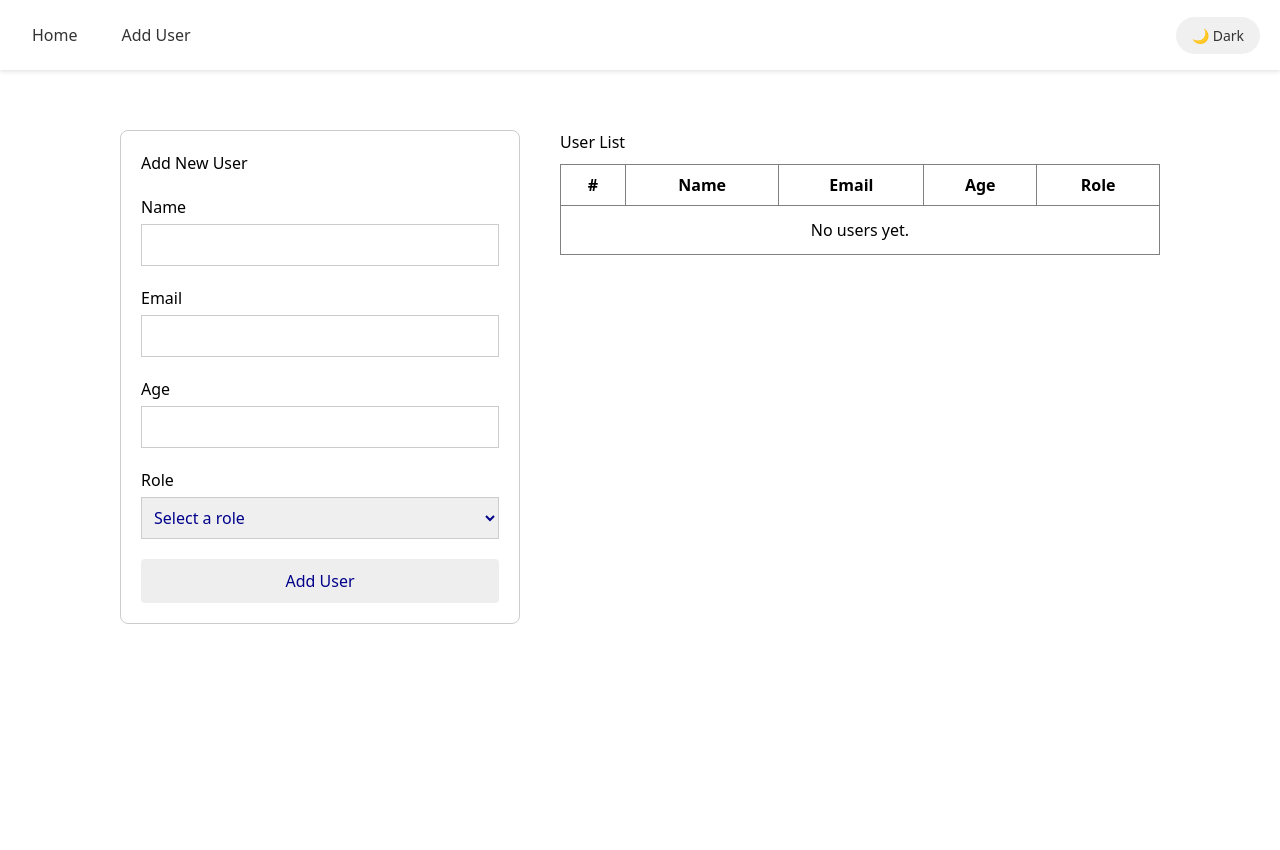
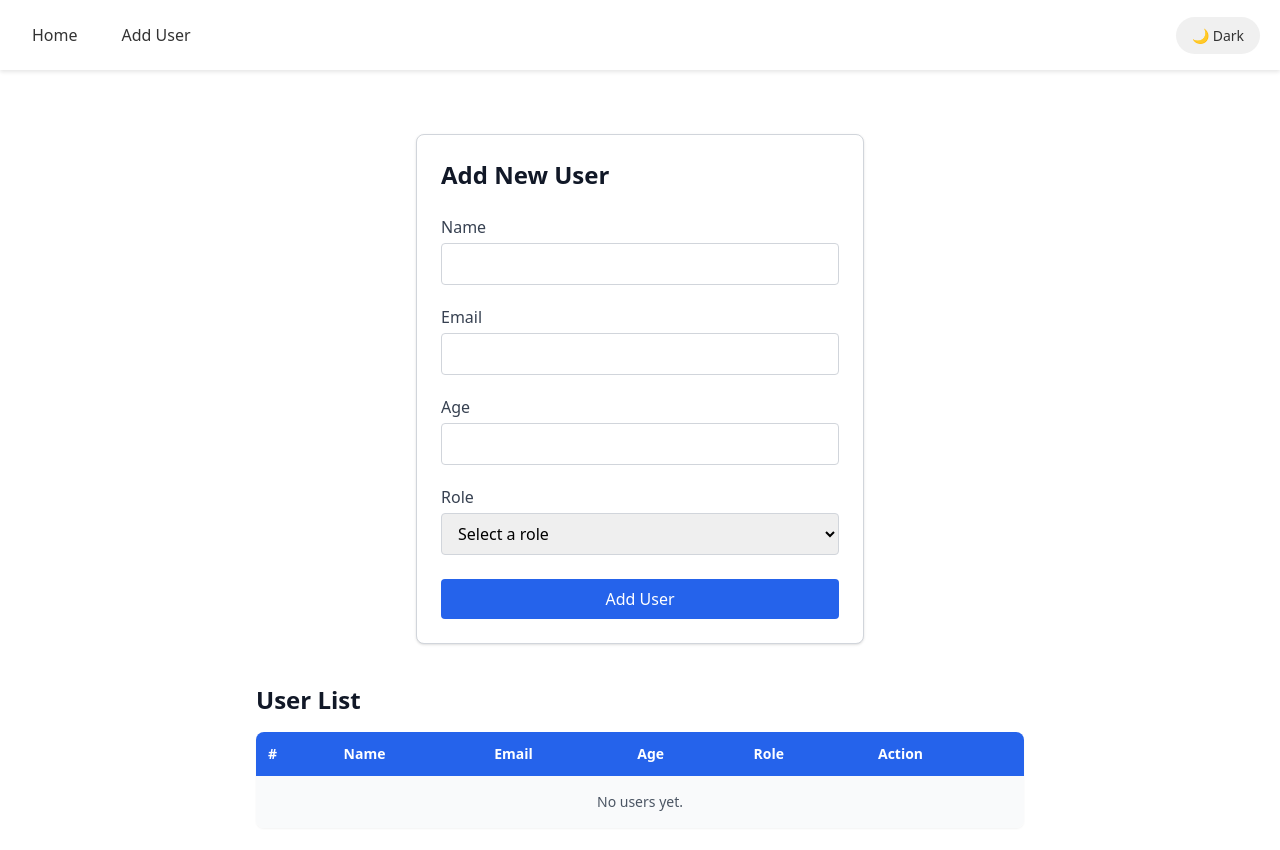
Before and after one commit to Giramata1/User-Directory, a React (Create React App) app: page /add-user in a window 1280 px wide. Shown: the top 850 px of the page. Before the commit the page ends 800 px from the top, so only its background shows below. Built offline with nearby package versions, Linux system fonts and the light colour scheme.

Commit message:
AddUser.tsx

```diff
--- a/src/pages/AddUser.tsx
+++ b/src/pages/AddUser.tsx
@@ -3,6 +3,7 @@ import { useForm } from "react-hook-form";
 import { zodResolver } from "@hookform/resolvers/zod";
 import { userFormSchema, UserFormData, Role } from "../types";
 
+type UserWithId = UserFormData & { id: string };
 const LOCAL_STORAGE_KEY = "addedUsers";
 
 const AddUser = () => {
@@ -15,175 +16,203 @@ const AddUser = () => {
     resolver: zodResolver(userFormSchema),
   });
 
-  const [users, setUsers] = useState<UserFormData[]>([]);
+  const [users, setUsers] = useState<UserWithId[]>([]);
+  const [storageError, setStorageError] = useState<string | null>(null);
 
   useEffect(() => {
     try {
       const storedUsers = localStorage.getItem(LOCAL_STORAGE_KEY);
       if (storedUsers) {
-        const parsedUsers = JSON.parse(storedUsers);
-        if (Array.isArray(parsedUsers)) {
-          setUsers(parsedUsers);
-        } else {
-          console.error("Stored users are not in an array format");
+        const parsedUsers = JSON.parse(storedUsers) as UserWithId[];
+        const validatedUsers = Array.isArray(parsedUsers)
+          ? parsedUsers.filter(
+              (user) =>
+                user &&
+                typeof user.id === "string" &&
+                typeof user.name === "string" &&
+                typeof user.email === "string" &&
+                typeof user.age === "number" &&
+                typeof user.role === "string"
+            )
+          : [];
+
+        if (parsedUsers.length !== validatedUsers.length) {
+          setStorageError("Some invalid user data was ignored.");
         }
+
+        setUsers(validatedUsers);
       }
     } catch (e) {
-      console.error("Failed to parse users from localStorage", e);
+      setStorageError("Failed to load users. Data may be corrupted.");
     }
   }, []);
 
   useEffect(() => {
-    localStorage.setItem(LOCAL_STORAGE_KEY, JSON.stringify(users));
+    try {
+      localStorage.setItem(LOCAL_STORAGE_KEY, JSON.stringify(users));
+      setStorageError(null);
+    } catch (e) {
+      setStorageError("Failed to save users. Storage may be full.");
+    }
   }, [users]);
 
   const onSubmit = (data: UserFormData) => {
-    setUsers((prev) => [...prev, data]);
+    const newUser: UserWithId = { ...data, id: crypto.randomUUID() };
+    setUsers((prev) => [...prev, newUser]);
     reset();
   };
 
+  const handleRemove = (id: string) => {
+    setUsers((prev) => prev.filter((user) => user.id !== id));
+  };
+
   return (
-    <div
-      style={{
-        display: "flex",
-        flexWrap: "wrap",
-        justifyContent: "center",
-        alignItems: "flex-start",
-        gap: "40px",
-        padding: "20px",
-      }}
-    >
+    <div className="flex flex-wrap justify-center gap-10 p-6 font-sans">
+      {/* Storage error */}
+      {storageError && (
+        <div className="w-full max-w-md p-4 bg-red-100 text-red-700 rounded-md mb-6">
+          {storageError}
+        </div>
+      )}
+
+      {/* Form */}
       <form
         onSubmit={handleSubmit(onSubmit)}
-        style={{
-          maxWidth: "400px",
-          width: "100%",
-          padding: "20px",
-          border: "1px solid #ccc",
-          borderRadius: "8px",
-        }}
+        className="max-w-md w-full p-6 bg-white dark:bg-gray-900 border border-gray-300 dark:border-gray-700 rounded-lg shadow"
       >
-        <h2 style={{ marginBottom: "20px" }}>Add New User</h2>
+        <h2 className="text-2xl font-semibold mb-6 text-gray-900 dark:text-gray-100">
+          Add New User
+        </h2>
 
-        <div style={{ marginBottom: "20px" }}>
-          <label style={{ display: "block", marginBottom: "5px" }}>Name</label>
+        <div className="mb-5">
+          <label className="block mb-1 font-medium text-gray-700 dark:text-gray-300">
+            Name
+          </label>
           <input
             {...register("name")}
-            style={{ width: "100%", padding: "8px", border: "1px solid #ccc" }}
+            className={`w-full px-3 py-2 rounded border focus:outline-none focus:ring-2 ${
+              errors.name
+                ? "border-red-500 focus:ring-red-400"
+                : "border-gray-300 focus:ring-blue-400"
+            } dark:bg-gray-800 dark:border-gray-600 dark:text-gray-100`}
           />
           {errors.name && (
-            <p style={{ fontSize: "12px", color: "red" }}>
-              {errors.name.message}
-            </p>
+            <p className="mt-1 text-sm text-red-500">{errors.name.message}</p>
           )}
         </div>
 
-        <div style={{ marginBottom: "20px" }}>
-          <label style={{ display: "block", marginBottom: "5px" }}>Email</label>
+        <div className="mb-5">
+          <label className="block mb-1 font-medium text-gray-700 dark:text-gray-300">
+            Email
+          </label>
           <input
             {...register("email")}
-            style={{ width: "100%", padding: "8px", border: "1px solid #ccc" }}
+            className={`w-full px-3 py-2 rounded border focus:outline-none focus:ring-2 ${
+              errors.email
+                ? "border-red-500 focus:ring-red-400"
+                : "border-gray-300 focus:ring-blue-400"
+            } dark:bg-gray-800 dark:border-gray-600 dark:text-gray-100`}
           />
           {errors.email && (
-            <p style={{ fontSize: "12px", color: "red" }}>
-              {errors.email.message}
-            </p>
+            <p className="mt-1 text-sm text-red-500">{errors.email.message}</p>
           )}
         </div>
 
-        <div style={{ marginBottom: "20px" }}>
-          <label style={{ display: "block", marginBottom: "5px" }}>Age</label>
+        <div className="mb-5">
+          <label className="block mb-1 font-medium text-gray-700 dark:text-gray-300">
+            Age
+          </label>
           <input
             type="number"
             {...register("age", { valueAsNumber: true })}
-            style={{ width: "100%", padding: "8px", border: "1px solid #ccc" }}
+            className={`w-full px-3 py-2 rounded border focus:outline-none focus:ring-2 ${
+              errors.age
+                ? "border-red-500 focus:ring-red-400"
+                : "border-gray-300 focus:ring-blue-400"
+            } dark:bg-gray-800 dark:border-gray-600 dark:text-gray-100`}
           />
           {errors.age && (
-            <p style={{ fontSize: "12px", color: "red" }}>
-              {errors.age.message}
-            </p>
+            <p className="mt-1 text-sm text-red-500">{errors.age.message}</p>
           )}
         </div>
 
-        <div style={{ marginBottom: "20px" }}>
-          <label style={{ display: "block", marginBottom: "5px" }}>Role</label>
+        <div className="mb-6">
+          <label className="block mb-1 font-medium text-gray-700 dark:text-gray-300">
+            Role
+          </label>
           <select
             {...register("role")}
-            style={{ width: "100%", padding: "8px", border: "1px solid #ccc", color: "darkblue" }}
+            className={`w-full px-3 py-2 rounded border focus:outline-none focus:ring-2 ${
+              errors.role
+                ? "border-red-500 focus:ring-red-400"
+                : "border-gray-300 focus:ring-blue-400"
+            } dark:bg-gray-800 dark:border-gray-600 dark:text-gray-100`}
+            defaultValue=""
           >
-            <option value="">Select a role</option>
+            <option value="" disabled>
+              Select a role
+            </option>
             <option value={Role.ADMIN}>{Role.ADMIN}</option>
             <option value={Role.EDITOR}>{Role.EDITOR}</option>
             <option value={Role.VIEWER}>{Role.VIEWER}</option>
           </select>
           {errors.role && (
-            <p style={{ fontSize: "12px", color: "red" }}>
-              {errors.role.message}
-            </p>
+            <p className="mt-1 text-sm text-red-500">{errors.role.message}</p>
           )}
         </div>
 
         <button
           type="submit"
-          style={{
-            width: "100%",
-            padding: "10px",
-            border: "none",
-            borderRadius: "4px",
-            backgroundColor: "#eee",
-            cursor: "pointer",
-            color: "darkblue"
-          }}
+          className="w-full py-2 rounded bg-blue-600 text-white hover:bg-blue-700 transition-colors duration-200"
         >
           Add User
         </button>
       </form>
 
-      <div style={{ maxWidth: "600px", width: "100%" }}>
-        <h2 style={{ marginBottom: "10px" }}>User List</h2>
-        <table
-          style={{
-            width: "100%",
-            borderCollapse: "collapse",
-            border: "1px solid gray",
-          }}
-        >
+      {/* User List */}
+      <div className="max-w-3xl w-full">
+        <h2 className="text-2xl font-semibold mb-4 text-gray-900 dark:text-gray-100">
+          User List
+        </h2>
+        <table className="min-w-full border-collapse text-sm rounded-lg overflow-hidden shadow-sm">
           <thead>
-            <tr>
-              <th style={{ border: "1px solid gray", padding: "8px" }}>#</th>
-              <th style={{ border: "1px solid gray", padding: "8px" }}>Name</th>
-              <th style={{ border: "1px solid gray", padding: "8px" }}>Email</th>
-              <th style={{ border: "1px solid gray", padding: "8px" }}>Age</th>
-              <th style={{ border: "1px solid gray", padding: "8px" }}>Role</th>
+            <tr className="bg-blue-600 text-white">
+              <th className="p-3 text-left">#</th>
+              <th className="p-3 text-left">Name</th>
+              <th className="p-3 text-left">Email</th>
+              <th className="p-3 text-left">Age</th>
+              <th className="p-3 text-left">Role</th>
+              <th className="p-3 text-left">Action</th>
             </tr>
           </thead>
           <tbody>
             {users.length === 0 ? (
-              <tr>
+              <tr className="bg-gray-50 dark:bg-gray-800">
                 <td
-                  colSpan={5}
-                  style={{ textAlign: "center", padding: "12px" }}
+                  colSpan={6}
+                  className="p-4 text-center text-gray-600 dark:text-gray-300"
                 >
                   No users yet.
                 </td>
               </tr>
             ) : (
               users.map((user, idx) => (
-                <tr key={idx}>
-                  <td style={{ border: "1px solid gray", padding: "8px" }}>
-                    {idx + 1}
-                  </td>
-                  <td style={{ border: "1px solid gray", padding: "8px" }}>
-                    {user.name}
-                  </td>
-                  <td style={{ border: "1px solid gray", padding: "8px" }}>
-                    {user.email}
-                  </td>
-                  <td style={{ border: "1px solid gray", padding: "8px" }}>
-                    {user.age}
-                  </td>
-                  <td style={{ border: "1px solid gray", padding: "8px" }}>
-                    {user.role}
+                <tr
+                  key={user.id}
+                  className={idx % 2 === 0 ? "bg-gray-50 dark:bg-gray-800" : "bg-white dark:bg-gray-700"}
+                >
+                  <td className="p-3 border border-gray-300 dark:border-gray-600">{idx + 1}</td>
+                  <td className="p-3 border border-gray-300 dark:border-gray-600">{user.name}</td>
+                  <td className="p-3 border border-gray-300 dark:border-gray-600">{user.email}</td>
+                  <td className="p-3 border border-gray-300 dark:border-gray-600">{user.age}</td>
+                  <td className="p-3 border border-gray-300 dark:border-gray-600">{user.role}</td>
+                  <td className="p-3 border border-gray-300 dark:border-gray-600">
+                    <button
+                      onClick={() => handleRemove(user.id)}
+                      className="bg-gray-600 text-white px-3 py-1 rounded hover:bg-gray-700 transition-colors duration-150"
+                    >
+                      Remove
+                    </button>
                   </td>
                 </tr>
               ))
```
